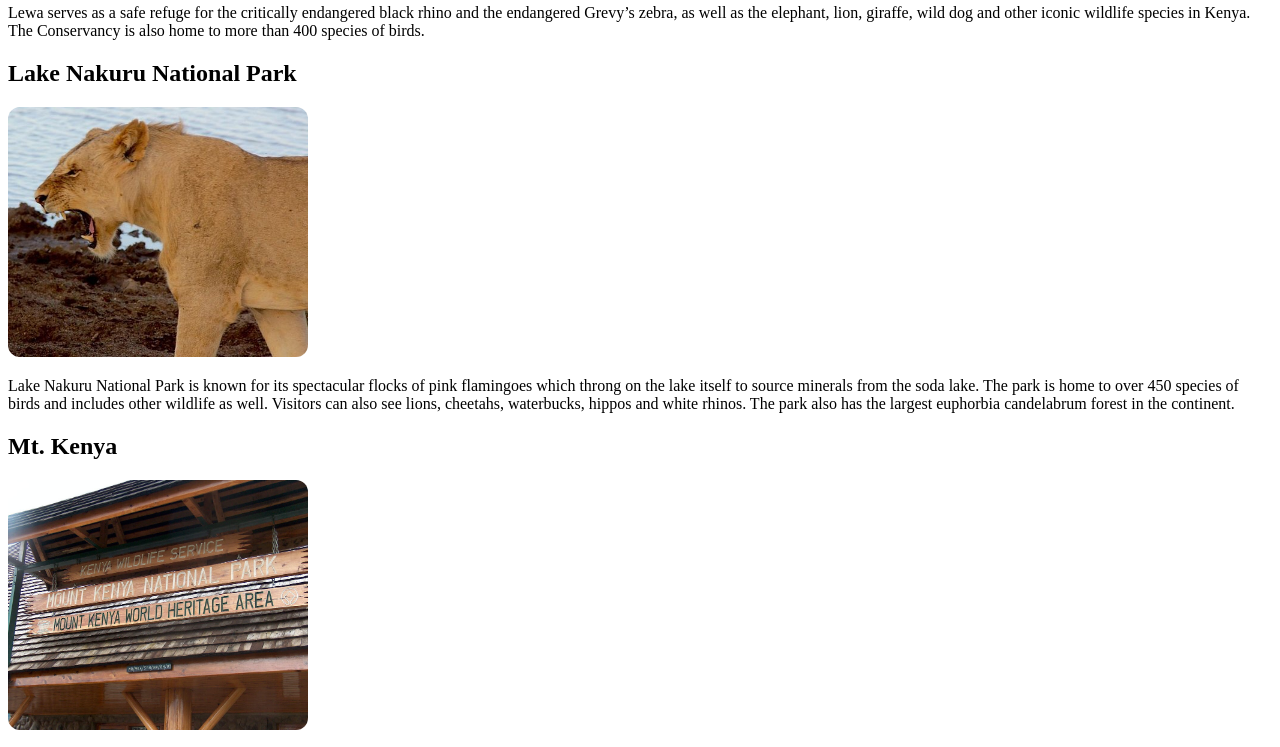
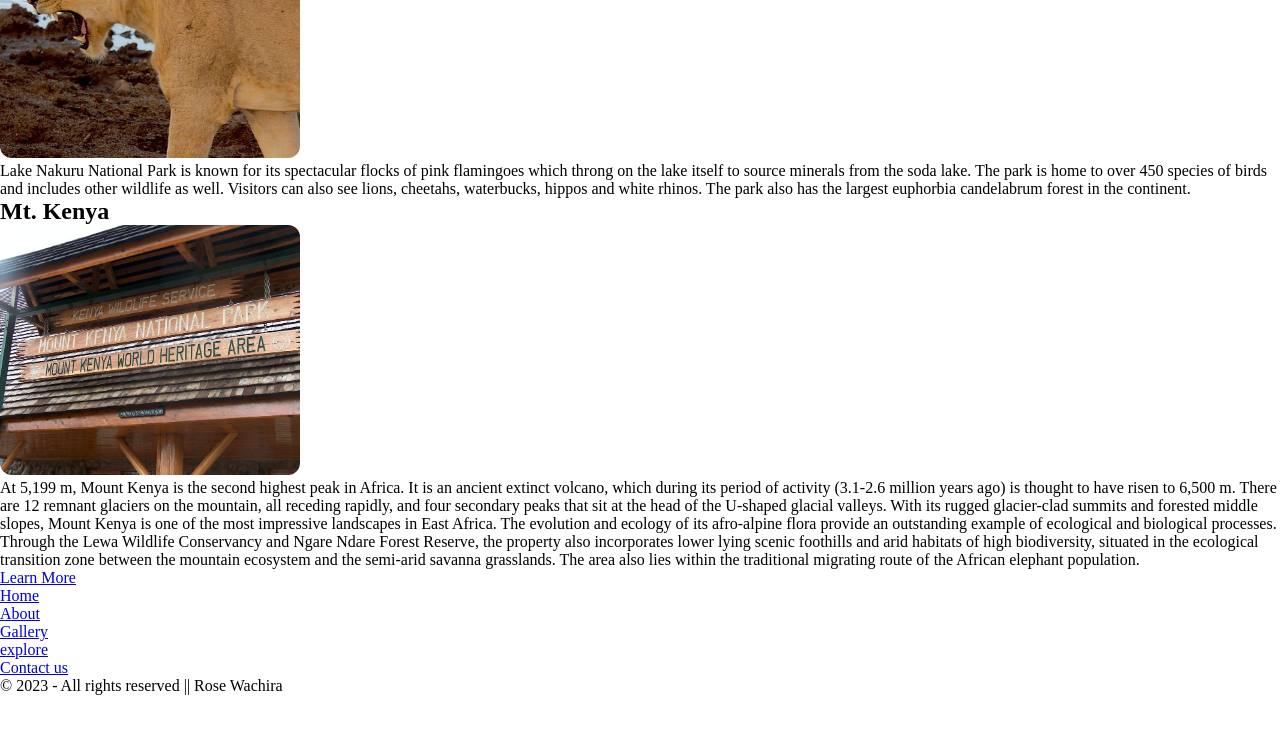
Before and after one commit to PT-Web-Dev-Jan-23/js-assignment-4-html-me-something-WachiraRose, a website: page index.html in a window 1280 px wide. Shown: the part 697-1444 px from the top of the page. After the commit the page ends 1392 px from the top, so only its background shows below. Drawn offline with Linux system fonts and the light colour scheme.

Commit message:
added css styling

```diff
--- a/styles.css
+++ b/styles.css
@@ -1 +1,13 @@
 /* Write your CSS here! */
+/* Write your CSS here! */
+/* style for the page */
+*{
+    padding: 0px;
+    margin: 0px;
+    box-sizing: border-box;
+    list-style: none;
+    font-family: 'Poppins', san-serif;
+
+}
+
+/* header */
```
